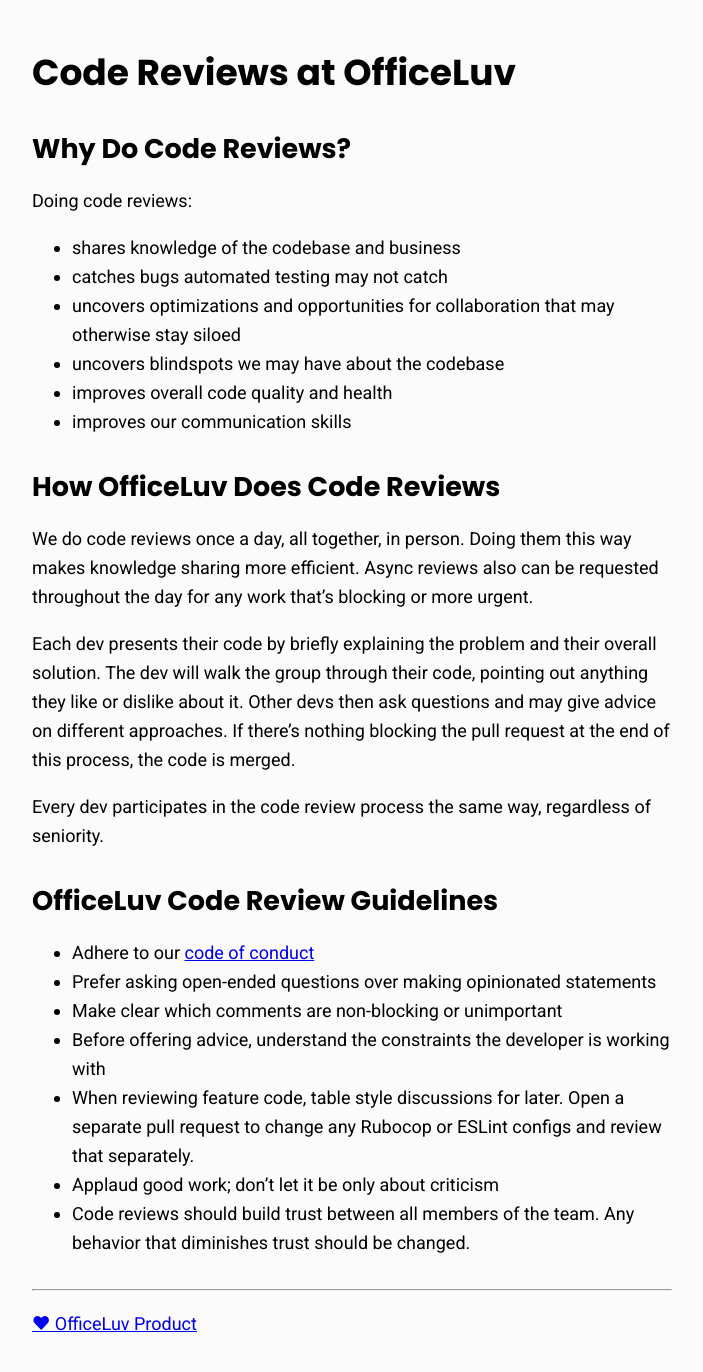
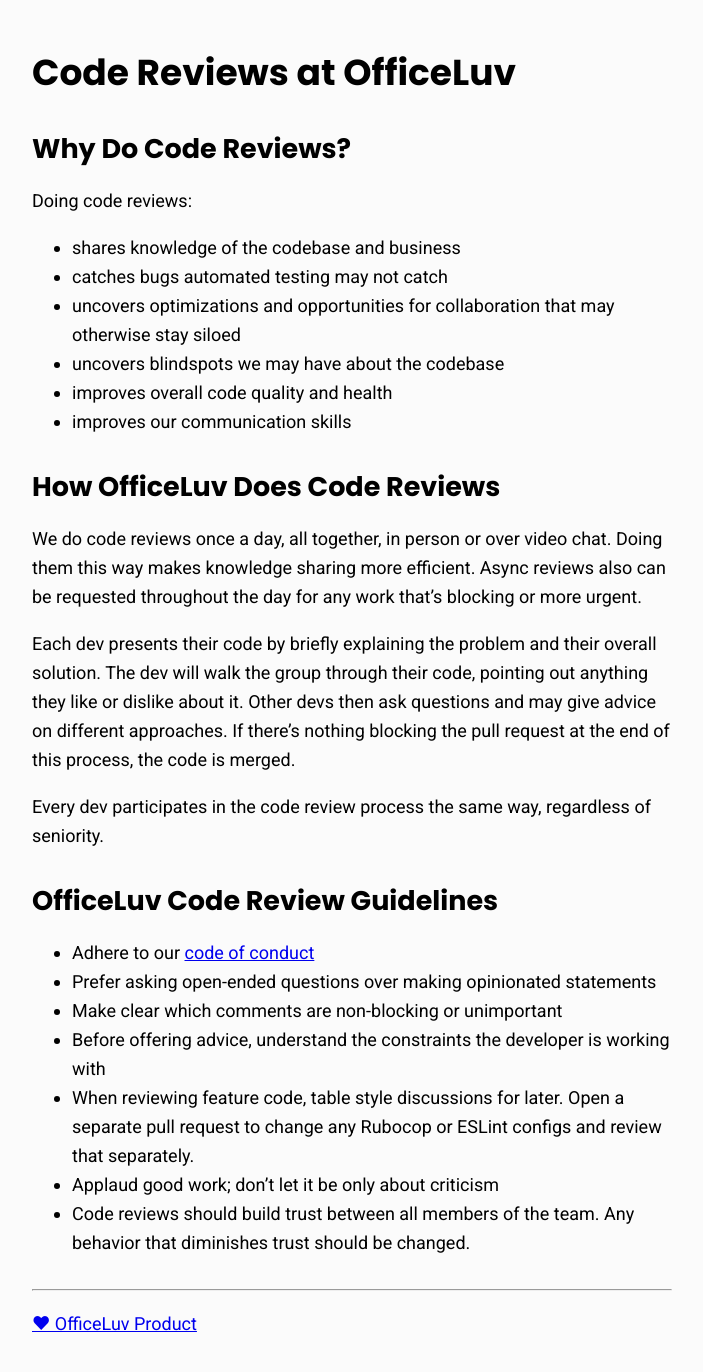
Before and after one commit to officeluv/officeluv.github.io, a Jekyll site: the page built from code-reviews.md, in a window 1280 px wide. Shown: the whole page, without its empty margins (288-991 px from the left). Built offline with Jekyll 4.4.1, drawn with Linux system fonts in a browser that asks for light colours.

Commit message:
Update code-reviews.md
Co-authored-by: Josh Beckman <josh@joshbeckman.org>

```diff
--- a/code-reviews.md
+++ b/code-reviews.md
@@ -17,7 +17,7 @@
 
 ## How OfficeLuv Does Code Reviews
 
-We do code reviews once a day, all together, in person. Doing them this way makes knowledge sharing more efficient. Async reviews also can be requested throughout the day for any work that's blocking or more urgent.
+We do code reviews once a day, all together, in person or over video chat. Doing them this way makes knowledge sharing more efficient. Async reviews also can be requested throughout the day for any work that's blocking or more urgent.
 
 Each dev presents their code by briefly explaining the problem and their overall solution. The dev will walk the group through their code, pointing out anything they like or dislike about it. Other devs then ask questions and may give advice on different approaches. If there's nothing blocking the pull request at the end of this process, the code is merged.
 
```
